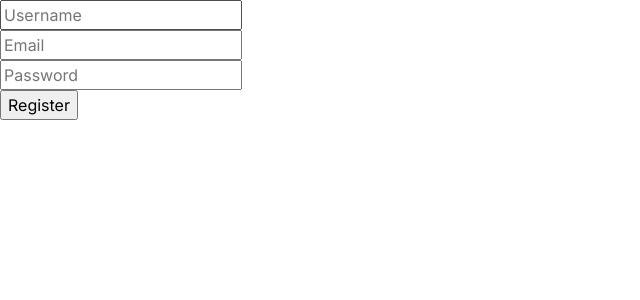
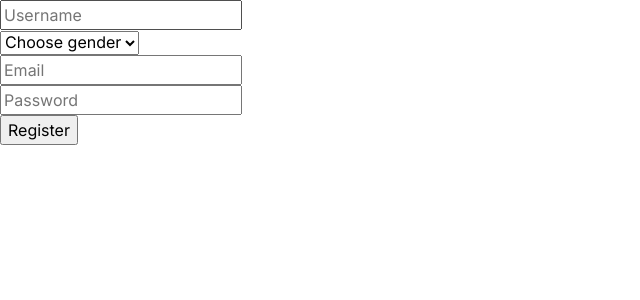
Before and after one commit to emilhals/dat220, a Flask app: page /register in a window 1280 px wide. Shown: the top 300 px of the page, without its empty margins (0-640 px from the left). Run offline with Flask 3, Linux system fonts and the light colour scheme.

Commit message:
added user registration

```diff
--- a/app.py
+++ b/app.py
@@ -1,14 +1,37 @@
-from flask import Flask, render_template
+from flask import Flask, render_template, request
+
+import setup_db as db
 
 app = Flask(__name__)
+
+class User:
+  def __init__(self, username, gender, email, password, admin):
+    self.username = username
+    self.gender = gender
+    self.email = email
+    self.password = password
+    self.admin = admin
 
 
 @app.route("/")
 def index():
   return render_template('index.html')
 
-@app.route("/register")
+@app.route("/register", methods=["GET", "POST"])
 def register():
+  if request.method == "POST":
+    connection = db.create_connection("database.db")
+
+    data = request.form
+    username = data["username"]
+    gender = data["gender"]
+    email = data["email"]
+    password = data["password"]
+    admin = 0
+
+    new_user = User(username, gender, email, password, admin)
+    db.register(connection, new_user)
+
   return render_template('register.html')
 
 
--- a/setup_db.py
+++ b/setup_db.py
@@ -2,7 +2,6 @@ import sqlite3
 from sqlite3 import Error
 
 database = r"./database.db"
-
 
 def create_connection(db_file):
     """ create a database connection to the SQLite database
@@ -33,7 +32,6 @@ def create_connection(db_file):
 
 ##### CREATE TABLES ########
 create_users_table = """CREATE TABLE IF NOT EXISTS users (
-                                id INTEGER PRIMARY KEY NOT NULL,
                                 username TEXT UNIQUE NOT NULL,
                                 gender CHAR(1) NOT NULL check(gender in ('F','M','O')),
                                 email VARCHAR UNIQUE NOT NULL,
@@ -110,6 +108,18 @@ def setup():
         create_table(conn, create_follow_table)
         conn.close()
 
+# user registration
+def register(connection, user):
+    sql = ''' INSERT INTO users(username, gender, email, password, admin)
+        VALUES(?,?,?,?,?) '''
+
+    try:
+        cur = connection.cursor()
+        cur.execute(sql, (user.username, user.gender, user.email, user.password, user.admin))
+        connection.commit()
+    except Error as e:
+        print(e)
+
 
 if __name__ == '__main__':
     # If executed as main, this will create tables and insert initial data
@@ -122,7 +132,6 @@ if __name__ == '__main__':
 # INSERT INTO community_posts (community.id, posts.id) VALUES (1, 2);
 #Add comment to post:
 # INSERT INTO comments (posts.id, users.id, reply.id, img, text) VALUES (1, 2, 3, 'img', 'text');
-#
 
 #Admin check:
 #  SELECT * FROM users WHERE admin = TRUE; → Fetches rows where admin = 1
--- a/templates/register.html
+++ b/templates/register.html
@@ -12,18 +12,28 @@
 <body>
   <main>
     <div class="authentication-form">
+      <form action="{{ url_for('register') }}" method="post">
       <div class="group">
-        <input type="text" placeholder="Username">
+        <input type="text" placeholder="Username" name="username">
       </div>
       <div class="group">
-        <input type="email" placeholder="Email">
+        <select name="gender">
+          <option value="">Choose gender</option>
+          <option value="M">Man</option>
+          <option value="F">Woman</option>
+          <option value="O">Other</option>
+        </select>
       </div>
       <div class="group">
-        <input type="password" placeholder="Password">
+        <input type="email" placeholder="Email" name="email">
+      </div>
+      <div class="group">
+        <input type="password" placeholder="Password" name="password">
       </div>
       <div>
         <input type="submit" value="Register">
       </div>
+    </form>
     </div>
   </main>
 </body>
```
